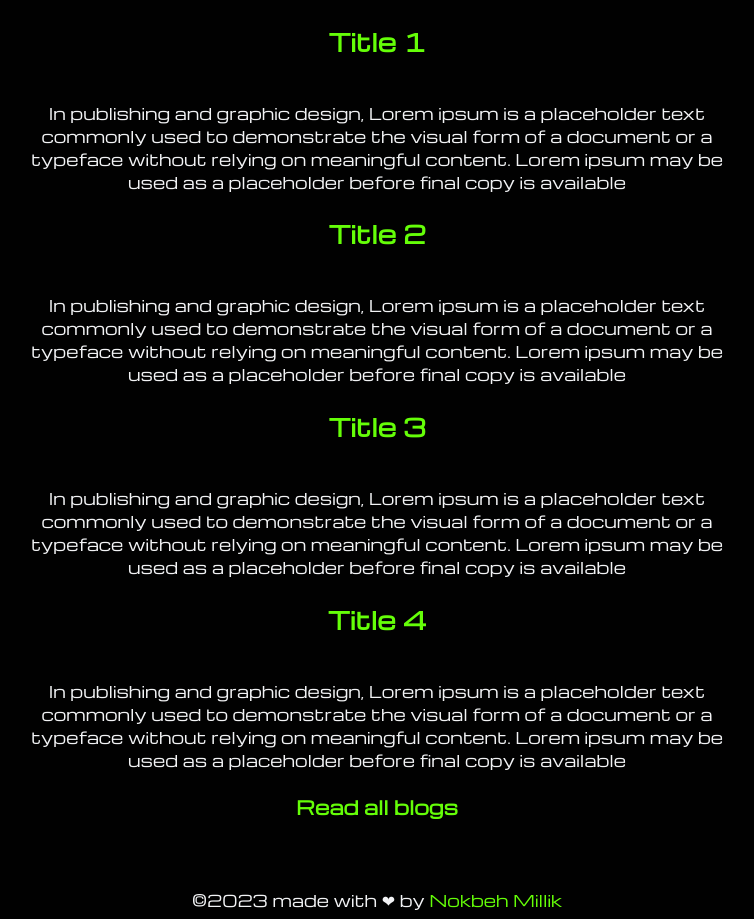
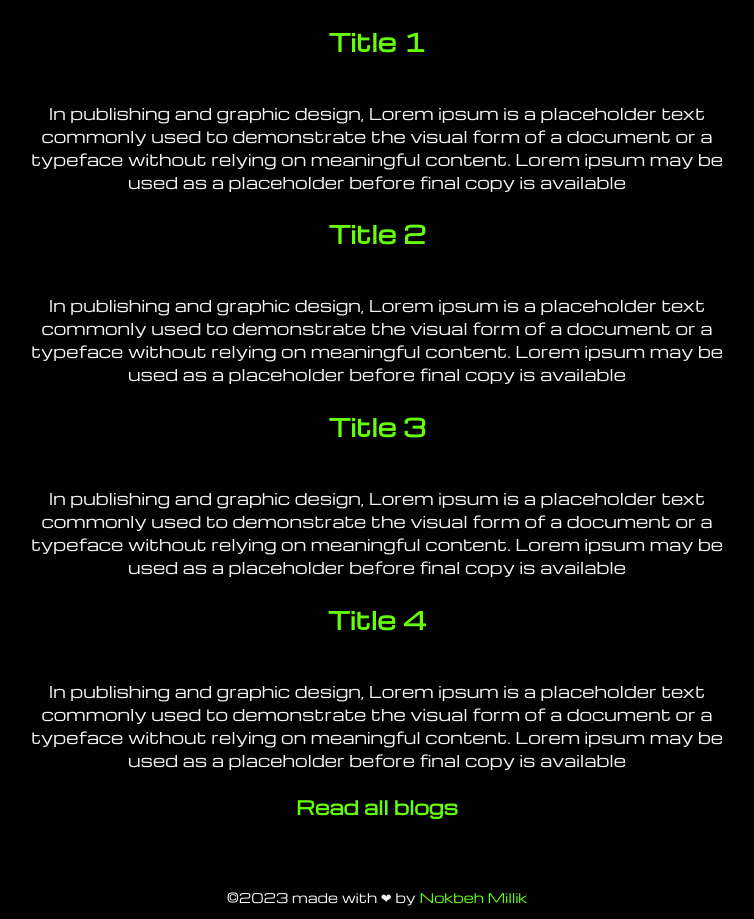
Before and after one commit to Nokbeh/blog, a plain HTML site: page index.html in a window 1280 px wide. Shown: the part 336-1255 px from the top of the page, without its empty margins (263-1017 px from the left). Drawn offline with nearby package versions, Linux system fonts and the light colour scheme.

Commit message:
Update index.html

```diff
--- a/index.html
+++ b/index.html
@@ -126,7 +126,7 @@ a:active {
     <h3><a href="all-blogs.html">  Read all blogs</a></h3>
 </div>
 
-  <footer style="margin-top: 50px;"> &copy;2023 made with ❤ by <a href="">Nokbeh Millik</a></footer>
+  <footer style="margin-top: 50px; max-width: 100%; text-align: center; font-size: 13px;"> &copy;2023 made with ❤ by <a href="x">Nokbeh Millik</a></footer>
 
 </body>
 
```
